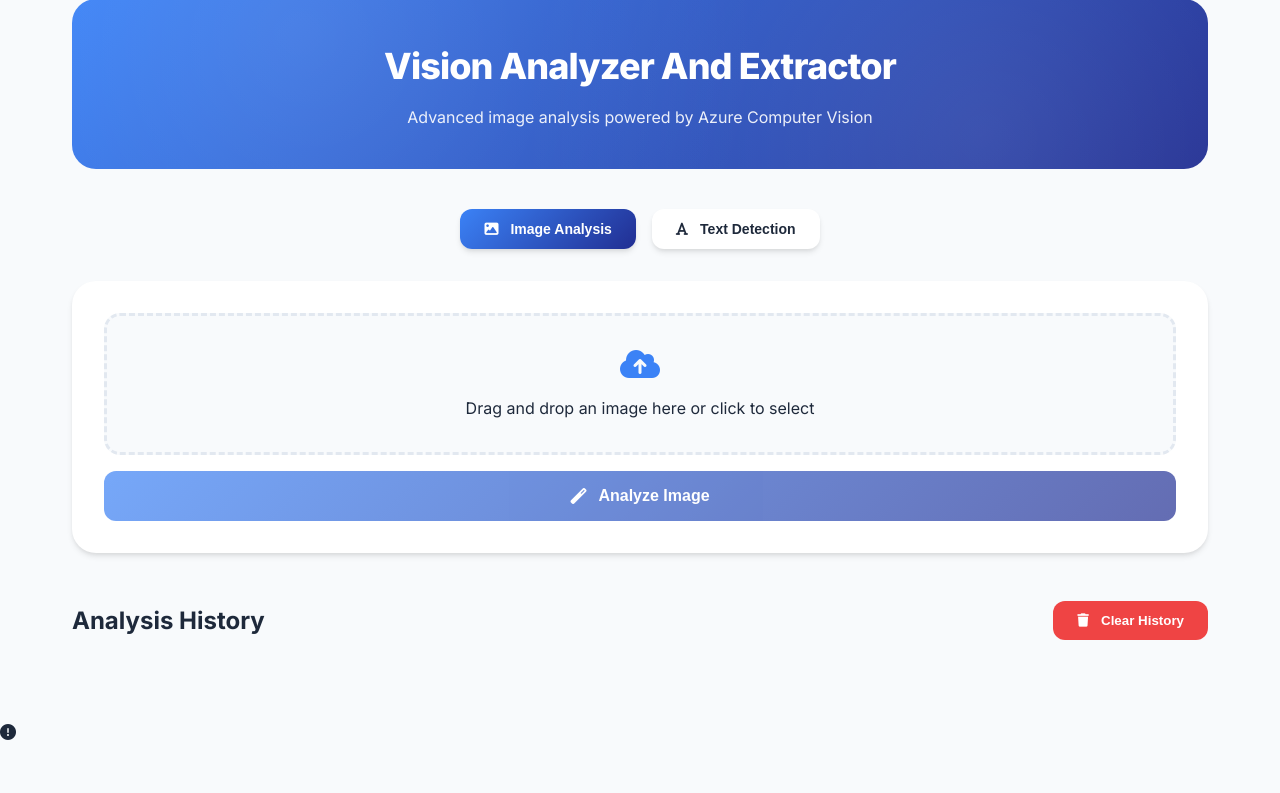
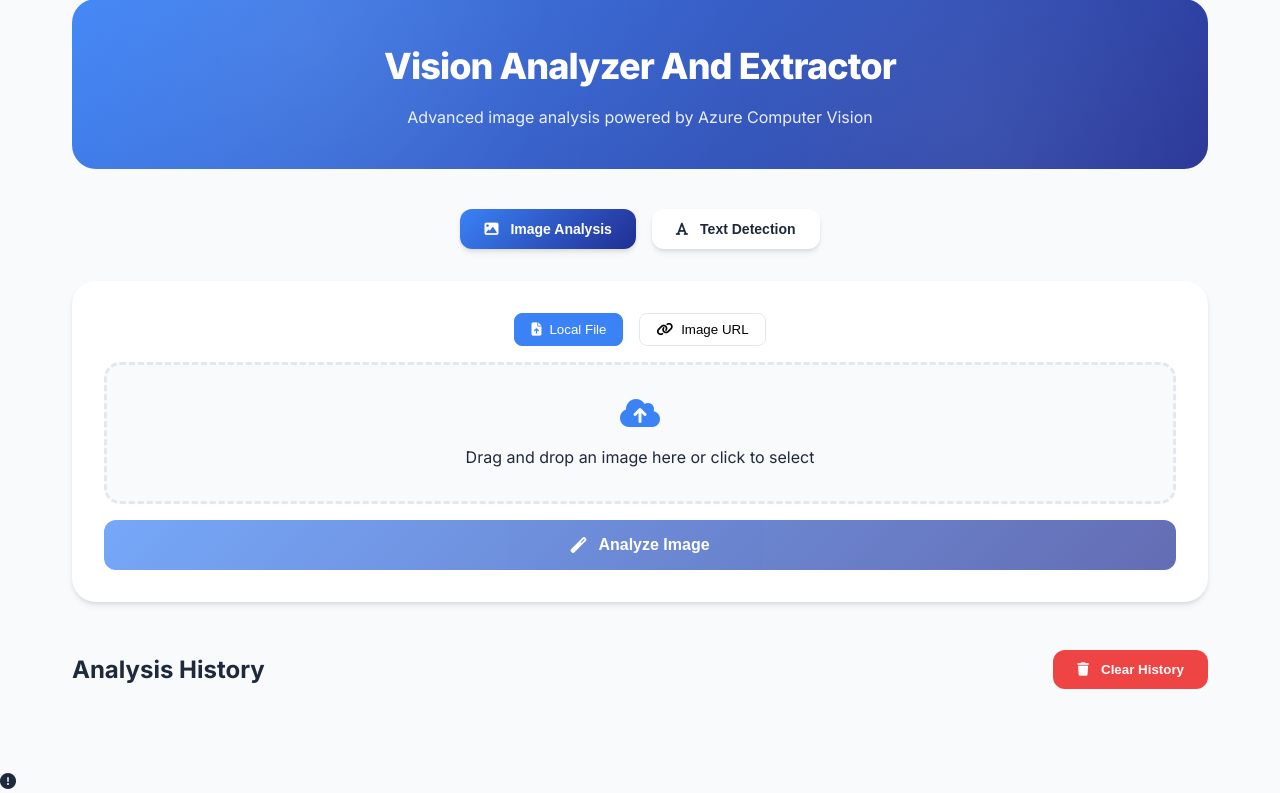
Before and after one commit to youssef-elkahlaoui/CloudVisionPro, a Flask app: page / in a window 1280 px wide. Shown: the part 117-910 px from the top of the page. Before the commit the page ends 857 px from the top, so only its background shows below. Run offline with Flask 3, Linux system fonts and the light colour scheme.

Commit message:
url works

```diff
--- a/app.py
+++ b/app.py
@@ -142,19 +142,29 @@ def analyze():
         mode = data.get('mode', 'image')
         language = data.get('language', 'en')
 
-        # Handle base64 image data
-        if ',' in image_data:
-            image_data = image_data.split(',')[1]
-
-        # Convert base64 to image stream
-        image_bytes = base64.b64decode(image_data)
-        image_stream = io.BytesIO(image_bytes)
+        logging.info(f"Analyzing image in mode: {mode}")
 
         try:
-            if mode == 'text':
-                results = detect_text_from_image(image_stream, language)
+            # Check if the input is a URL
+            if isinstance(image_data, str) and (image_data.startswith('http://') or image_data.startswith('https://')):
+                # Use URL directly with Azure
+                if mode == 'text':
+                    results = detect_text_from_url(image_data, language)
+                else:
+                    results = analyze_image_from_url(image_data, language)
             else:
-                results = analyze_image_from_stream(image_stream, language)
+                # Handle base64 image data
+                if ',' in image_data:
+                    image_data = image_data.split(',')[1]
+
+                # Convert base64 to image stream
+                image_bytes = base64.b64decode(image_data)
+                image_stream = io.BytesIO(image_bytes)
+
+                if mode == 'text':
+                    results = detect_text_from_image(image_stream, language)
+                else:
+                    results = analyze_image_from_stream(image_stream, language)
 
             # Save to history
             save_to_history(image_data, results, mode, language)
@@ -275,6 +285,108 @@ def detect_text_from_image(image_stream, language):
         logging.error(f"Error detecting text: {str(e)}")
         raise
 
+def analyze_image_from_url(image_url, language):
+    try:
+        features = [
+            VisualFeatureTypes.description,
+            VisualFeatureTypes.objects,
+            VisualFeatureTypes.color
+        ]
+
+        # Add retry logic for better reliability
+        max_retries = 3
+        retry_delay = 1  # seconds
+
+        for attempt in range(max_retries):
+            try:
+                response = computervision_client.analyze_image(image_url, visual_features=features)
+                break
+            except Exception as e:
+                if attempt == max_retries - 1:
+                    raise
+                logging.warning(f"Retry {attempt + 1} after error: {str(e)}")
+                time.sleep(retry_delay)
+
+        # Process results
+        results = {
+            'success': True,
+            'description': translate_text(response.description.captions[0].text if response.description.captions else 'No description available', language),
+            'objects': [
+                {
+                    'name': translate_text(obj.object_property, language),
+                    'confidence': obj.confidence
+                } for obj in response.objects
+            ],
+            'colors': {
+                'dominant_colors': [translate_color(color, language) for color in response.color.dominant_colors],
+                'accent_color': translate_color(response.color.accent_color, language),
+                'is_bw': response.color.is_bw_img
+            }
+        }
+        return results
+    except Exception as e:
+        logging.error(f"Error analyzing image from URL: {str(e)}")
+        raise
+
+def detect_text_from_url(image_url, language):
+    try:
+        # Add retry logic for OCR
+        max_retries = 3
+        retry_delay = 1  # seconds
+
+        for attempt in range(max_retries):
+            try:
+                response = computervision_client.read(image_url, raw=True)
+                break
+            except Exception as e:
+                if attempt == max_retries - 1:
+                    raise
+                logging.warning(f"Retry {attempt + 1} after error: {str(e)}")
+                time.sleep(retry_delay)
+
+        # Get the operation location
+        operation_location = response.headers["Operation-Location"]
+        operation_id = operation_location.split('/')[-1]
+
+        # Wait for the operation to complete
+        timeout = 30  # seconds
+        start_time = time.time()
+
+        while True:
+            read_result = computervision_client.get_read_result(operation_id)
+            if read_result.status not in ['notStarted', 'running']:
+                break
+            if time.time() - start_time > timeout:
+                raise TimeoutError("OCR operation timed out")
+            time.sleep(1)
+
+        # Process results
+        text_results = []
+        if read_result.status == OperationStatusCodes.succeeded:
+            for text_result in read_result.analyze_result.read_results:
+                for line in text_result.lines:
+                    detected_text = line.text
+                    if language != 'en':
+                        try:
+                            detected_text = translate_text(line.text, language)
+                        except Exception as e:
+                            logging.error(f"Translation error: {str(e)}")
+                            # Continue with original text if translation fails
+                            pass
+
+                    text_results.append({
+                        'text': detected_text,
+                        'confidence': line.confidence if hasattr(line, 'confidence') else 1.0
+                    })
+
+        return {
+            'success': True,
+            'text_results': text_results
+        }
+    except Exception as e:
+        logging.error(f"Error detecting text from URL: {str(e)}")
+        raise
+
 @app.route('/fetch_image_url', methods=['POST'])
 def fetch_image_url():
     try:
--- a/static/script.js
+++ b/static/script.js
@@ -170,6 +170,74 @@ document.querySelectorAll('.mode-btn').forEach(btn => {
     });
 });
 
+// Handle upload options
+const urlInput = document.getElementById('urlInput');
+const fetchUrlBtn = document.getElementById('fetchUrlBtn');
+const uploadOptions = document.querySelectorAll('.upload-option-btn');
+
+// Handle upload option switching
+uploadOptions.forEach(btn => {
+    btn.addEventListener('click', () => {
+        uploadOptions.forEach(b => b.classList.remove('active'));
+        btn.classList.add('active');
+
+        const option = btn.dataset.option;
+        if (option === 'url') {
+            dropZone.style.display = 'none';
+            document.querySelector('.url-input-area').style.display = 'flex';
+        } else {
+            dropZone.style.display = 'block';
+            document.querySelector('.url-input-area').style.display = 'none';
+        }
+        resetUI();
+    });
+});
+
+// Handle URL image fetch
+fetchUrlBtn.addEventListener('click', async () => {
+    const url = urlInput.value.trim();
+    if (!url) {
+        showError(translations[currentLanguage].noImageError);
+        return;
+    }
+
+    try {
+        // Show loading state
+        fetchUrlBtn.disabled = true;
+        fetchUrlBtn.innerHTML = '<i class="fas fa-spinner fa-spin"></i> Fetching...';
+
+        // Create a new image to test if the URL is valid
+        const img = new Image();
+
+        img.onload = async () => {
+            // URL is valid, show preview
+            imagePreview.src = url;
+            imagePreview.style.display = 'block';
+            currentImage = url;  // Store the URL directly
+            analyzeBtn.disabled = false;
+
+            // Clear any previous errors
+            const errorToast = document.getElementById('errorToast');
+            if (errorToast) errorToast.style.display = 'none';
+        };
+
+        img.onerror = () => {
+            showError('Failed to load image. Please check the URL and try again.');
+            imagePreview.style.display = 'none';
+            analyzeBtn.disabled = true;
+        };
+
+        img.src = url;
+    } catch (error) {
+        showError(error.message || 'Failed to fetch image from URL');
+        imagePreview.style.display = 'none';
+        analyzeBtn.disabled = true;
+    } finally {
+        fetchUrlBtn.disabled = false;
+        fetchUrlBtn.innerHTML = '<i class="fas fa-download"></i> Fetch Image';
+    }
+});
+
 // File upload handling
 dropZone.addEventListener('dragover', (e) => {
     e.preventDefault();
@@ -224,16 +292,18 @@ analyzeBtn.addEventListener('click', async () => {
         document.querySelector('.spinner-container').style.display = 'flex';
         analyzeBtn.disabled = true;
 
+        const requestBody = {
+            mode: currentMode,
+            language: currentLanguage,
+            image_data: currentImage
+        };
+
         const response = await fetch('/analyze', {
             method: 'POST',
             headers: {
                 'Content-Type': 'application/json',
             },
-            body: JSON.stringify({
-                image_data: currentImage,
-                mode: currentMode,
-                language: currentLanguage
-            })
+            body: JSON.stringify(requestBody)
         });
 
         if (!response.ok) {
--- a/templates/index.html
+++ b/templates/index.html
@@ -63,12 +63,26 @@
         </div>
 
         <section class="upload-section">
+            <div class="upload-options">
+                <button class="upload-option-btn active" data-option="file">
+                    <i class="fas fa-file-upload"></i> Local File
+                </button>
+                <button class="upload-option-btn" data-option="url">
+                    <i class="fas fa-link"></i> Image URL
+                </button>
+            </div>
             <div class="upload-area" id="dropZone">
                 <div class="upload-content">
                     <i class="fas fa-cloud-upload-alt"></i>
                     <p>Drag and drop an image here or click to select</p>
                     <input type="file" id="fileInput" accept="image/*" style="display: none;">
                 </div>
+            </div>
+            <div class="url-input-area" style="display: none;">
+                <input type="url" id="urlInput" placeholder="Enter image URL here" class="url-input">
+                <button id="fetchUrlBtn" class="url-fetch-btn">
+                    <i class="fas fa-download"></i> Fetch Image
+                </button>
             </div>
             <img id="imagePreview" class="preview-image" style="display: none;">
             <div class="spinner-container">
```
